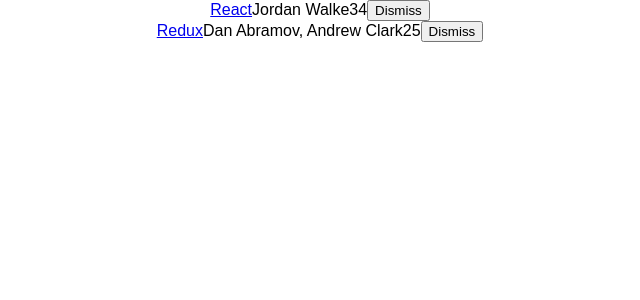
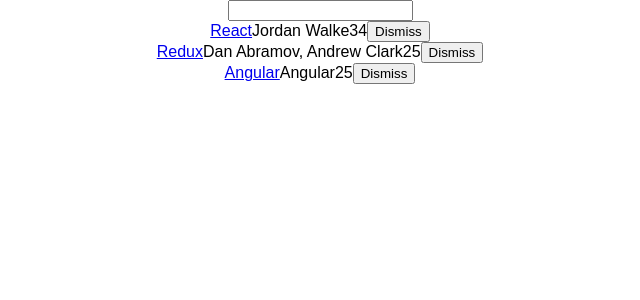
Before and after one commit to vedran314/book-roadtoreact, a React (Create React App) app: page / in a window 1280 px wide. Shown: the top 300 px of the page, without its empty margins (320-960 px from the left). Built offline with nearby package versions, Linux system fonts and the light colour scheme.

Commit message:
Function vs Arrow Function

```diff
--- a/src/App.js
+++ b/src/App.js
@@ -18,16 +18,40 @@
     num_comments: 2,
     points: 5,
     objectID: 1
+  },
+  {
+    title: "Angular",
+    url: "https://github.com/angular/angular",
+    author: "Angular",
+    num_comments: 2,
+    points: 5,
+    objectID: 1
   }
 ];
+
+// const isSearched = searchTerm => item =>
+//   item.title.toLowerCase().includes(searchTerm.toLowerCase());
+
+const isSearched = function higherOrderFunc(searchTerm) {
+  return function returnedFunction(item) {
+    return item.title.toLowerCase().includes(searchTerm.toLowerCase());
+  };
+};
 
 class App extends Component {
   constructor(props) {
     super(props);
+
     this.state = {
-      list: list
+      list: list,
+      searchTerm: ""
     };
+
+    this.onSearchChange = this.onSearchChange.bind(this);
     this.onDismiss = this.onDismiss.bind(this);
+  }
+  onSearchChange(event) {
+    this.setState({ searchTerm: event.target.value });
   }
   onDismiss(id) {
     const isNotId = function isNotId(item) {
@@ -41,7 +65,14 @@
   render() {
     return (
       <div className="App">
-        {this.state.list.map(item => {
+        <form>
+          <input type="text" onChange={this.onSearchChange} />
+        </form>
+        {/*
+        returned function from isSearched has access to the item object
+        because IT IS THE FUNCTION that is passed to the filter function.
+         */}
+        {this.state.list.filter(isSearched(this.state.searchTerm)).map(item => {
           return (
             <div key="item.objectID">
               <span>
```
Also changed, not shown: src/ExplainBindingComponent.js (deleted, +0 -21 lines).
